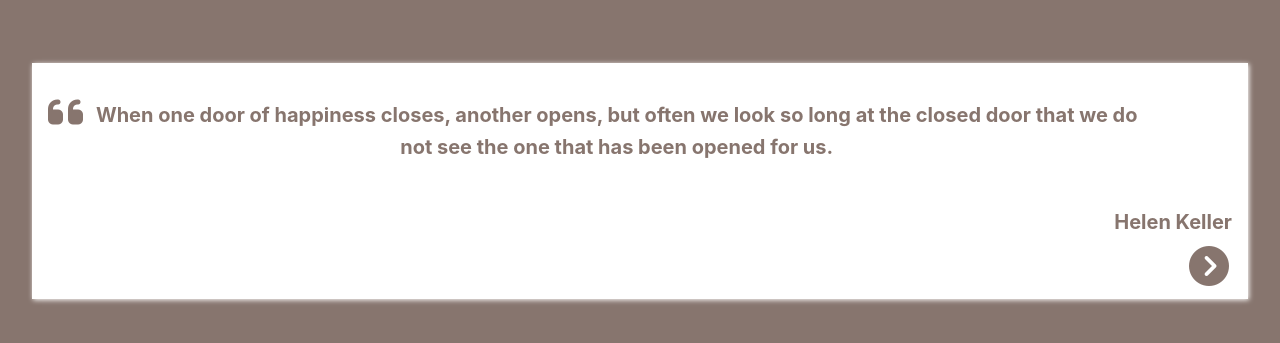
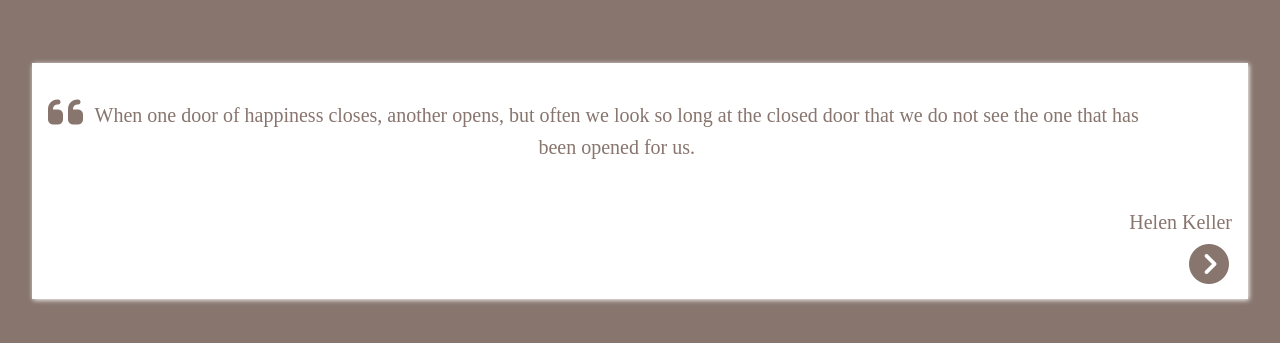
Before and after one commit to Josevargas1289/proyecto-Quote, a React (Vite) app: page / in a window 1280 px wide. Shown: the part 219-562 px from the top of the page. Built offline with nearby package versions, Linux system fonts and the light colour scheme.

Commit message:
modificaciones al icono quote para que quedara alineado

```diff
--- a/index.html
+++ b/index.html
@@ -2,10 +2,10 @@
 <html lang="en">
   <head>
     <meta charset="UTF-8" />
-    <link rel="icon" type="image/svg+xml" href="/vite.svg" />
+    <link rel="icon" type="image/svg+xml" href="/public/quote.png" />
     <meta name="viewport" content="width=device-width, initial-scale=1.0" />
     <link rel="stylesheet" href="https://cdnjs.cloudflare.com/ajax/libs/font-awesome/6.2.1/css/all.min.css" integrity="sha512-MV7K8+y+gLIBoVD59lQIYicR65iaqukzvf/nwasF0nqhPay5w/9lJmVM2hMDcnK1OnMGCdVK+iQrJ7lzPJQd1w==" crossorigin="anonymous" referrerpolicy="no-referrer" />
-    <title>Vite + React</title>
+    <title>Proyecto-quote</title>
   </head>
   <body>
     <div id="root"></div>
--- a/src/App.css
+++ b/src/App.css
@@ -42,7 +42,8 @@
   width: 100%;
   box-shadow: 1px 1px 5px white ;
   font-size: 20px;
-  font-weight: bold;
+ font-weight: lighter;
+ font-family:'Times New Roman', Times, serif;
 }
 
 .quote{
```
Also changed, not shown: public/quote.png (added).
